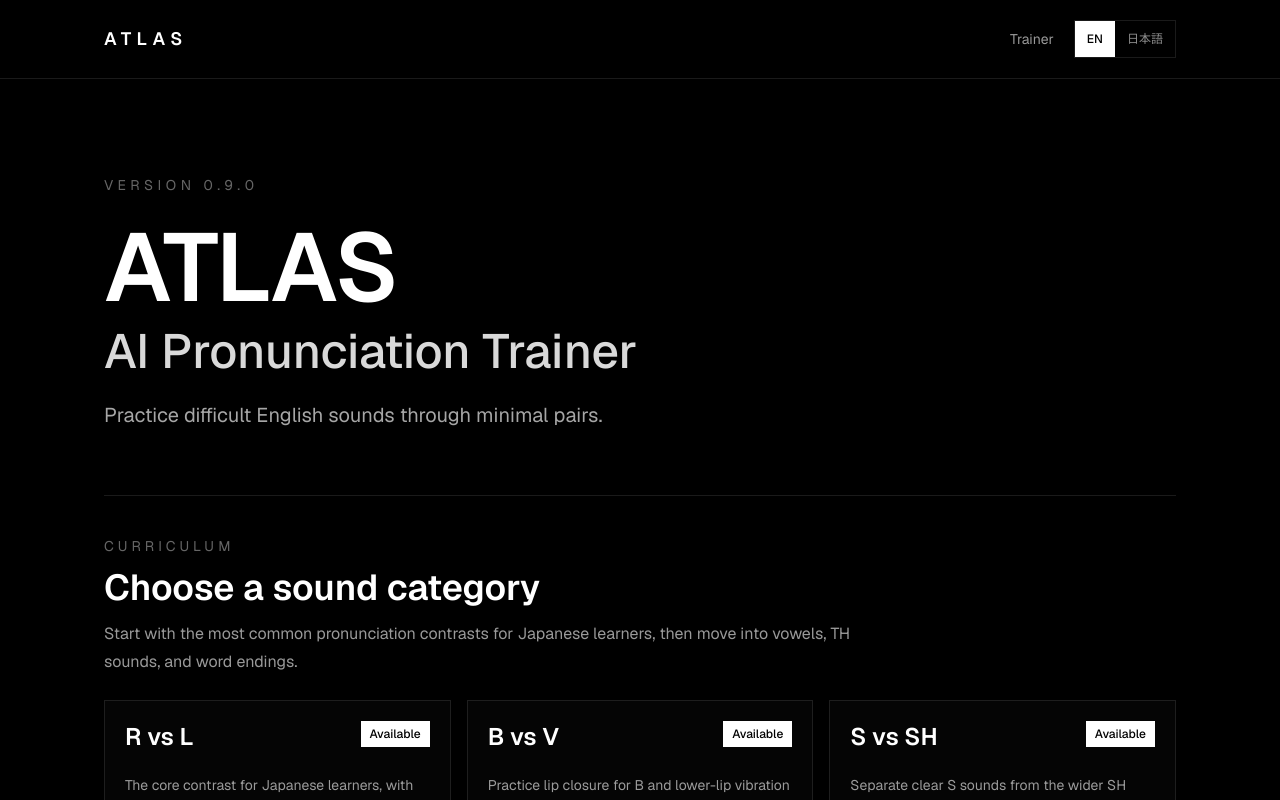
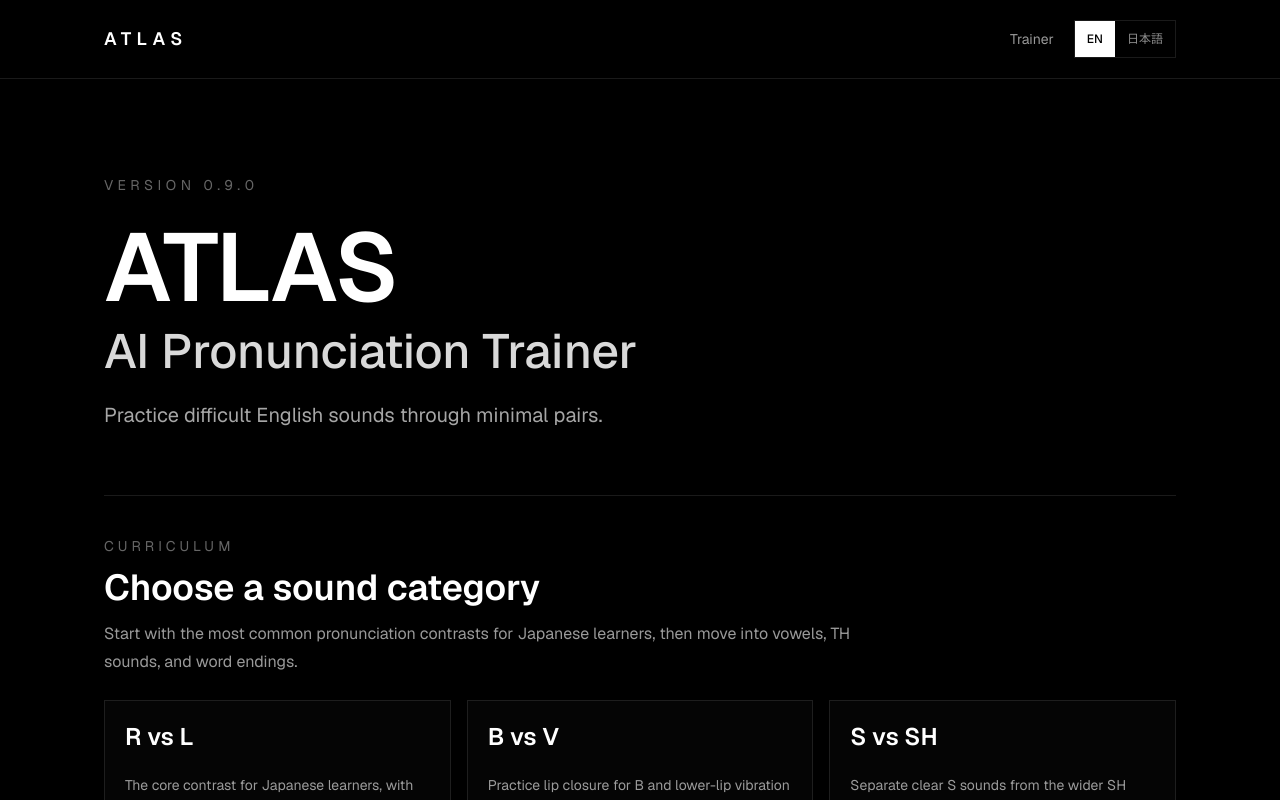
Before and after one commit to KulafuAcademy/ATLAS, a Next.js app: page / in a window 1280 px wide. Shown: the top 800 px of the page. Built offline with nearby package versions, Linux system fonts and the light colour scheme.

Commit message:
Remove category availability badges

```diff
--- a/components/training/TrainingCategoryOverview.tsx
+++ b/components/training/TrainingCategoryOverview.tsx
@@ -14,8 +14,6 @@ const overviewCopy = {
     title: "Choose a sound category",
     description:
       "Start with the most common pronunciation contrasts for Japanese learners, then move into vowels, TH sounds, and word endings.",
-    available: "Available",
-    planned: "Coming soon",
     examples: "Examples",
     start: "Start",
   },
@@ -24,8 +22,6 @@ const overviewCopy = {
     title: "音のカテゴリを選ぶ",
     description:
       "日本語話者が苦手になりやすい音から始めて、母音・TH・語尾の子音へ進みます。",
-    available: "利用可能",
-    planned: "準備中",
     examples: "例",
     start: "始める",
   },
@@ -60,20 +56,9 @@ export function TrainingCategoryOverview({
               className="flex min-h-64 flex-col justify-between border border-white/10 bg-white/[0.02] p-5"
             >
               <div className="space-y-5">
-                <div className="flex items-start justify-between gap-4">
-                  <h3 className="text-2xl font-semibold text-white">
-                    {text(category.title)}
-                  </h3>
-                  <span
-                    className={`border px-2 py-1 text-xs font-medium ${
-                      isAvailable
-                        ? "border-white bg-white text-black"
-                        : "border-white/10 text-white/45"
-                    }`}
-                  >
-                    {isAvailable ? copy.available : copy.planned}
-                  </span>
-                </div>
+                <h3 className="text-2xl font-semibold text-white">
+                  {text(category.title)}
+                </h3>
 
                 <p className="text-sm leading-6 text-white/60">
                   {text(category.description)}
```
